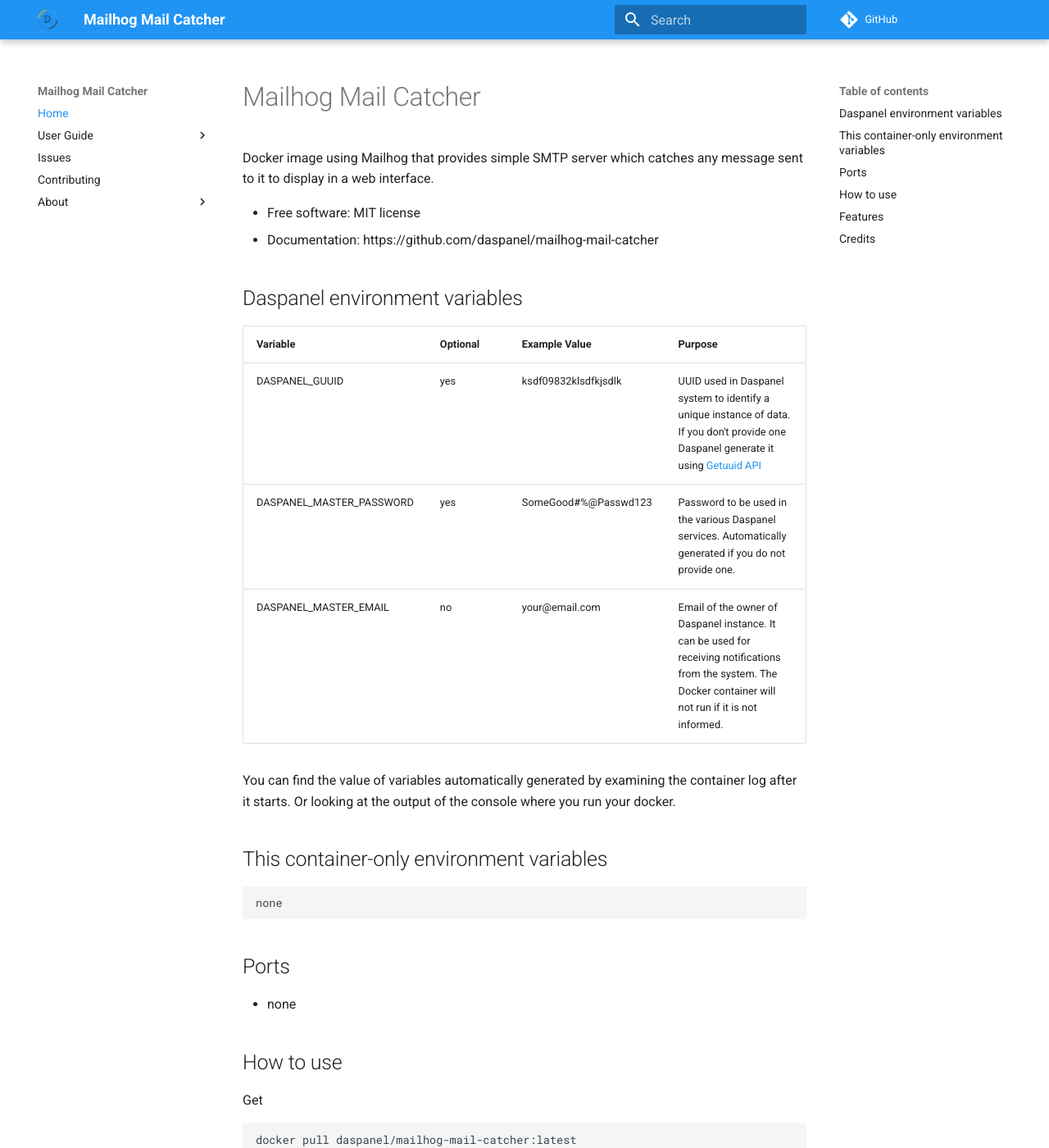
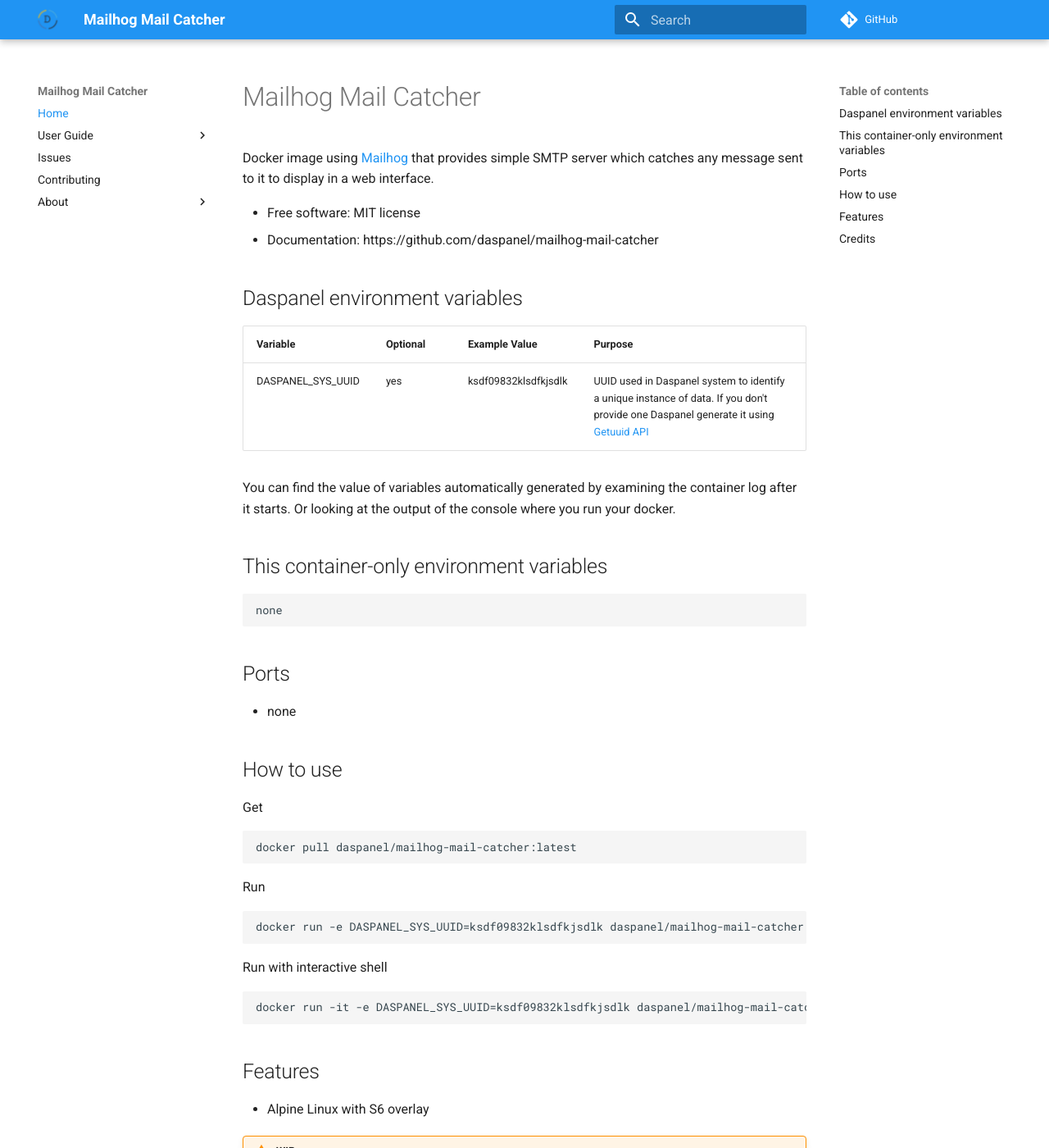
Before and after one commit to SIXwishlist/mailhog-mail-catcher, an MkDocs documentation site: the page built from docs/index.md, in a window 1280 px wide and 1400 px high. Shown: the whole window at 82% size. Built offline with MkDocs 1.6.1 and Material for MkDocs 9.7.7, drawn with Linux system fonts in a browser that asks for light colours; comment, search, counter and statistics services are not loaded; old or Windows-style settings are respelled for this version of MkDocs; some of the changed text lies outside the part shown.

Commit message:
Make container compatible with new Daspanel init/configuration system

````diff
--- a/docs/index.md
+++ b/docs/index.md
@@ -1,7 +1,8 @@
 
 # Mailhog Mail Catcher
 
-Docker image using Mailhog that provides simple SMTP server which catches any message sent to it to display in a web interface.
+Docker image using [Mailhog](https://github.com/hairyhenderson/gomplate) that
+provides simple SMTP server which catches any message sent to it to display in a web interface.
 
 * Free software: MIT license
 * Documentation: https://github.com/daspanel/mailhog-mail-catcher
@@ -9,9 +10,7 @@ Docker image using Mailhog that provides simple SMTP server which catches any me
 ## Daspanel environment variables
 | Variable | Optional      | Example Value | Purpose
 |----------|---------------|---------------|---------------|
-| DASPANEL_GUUID | yes | ksdf09832klsdfkjsdlk | UUID used in Daspanel system to identify a unique instance of data. If you don't provide one Daspanel generate it using [Getuuid API](https://9jzojg54n7.execute-api.us-east-1.amazonaws.com/v1/uuid)|
-| DASPANEL_MASTER_PASSWORD | yes | SomeGood#%@Passwd123 | Password to be used in the various Daspanel services. Automatically generated if you do not provide one.
-| DASPANEL_MASTER_EMAIL | no | your@email.com | Email of the owner of Daspanel instance. It can be used for receiving notifications from the system. The Docker container will not run if it is not informed.
+| DASPANEL_SYS_UUID | yes | ksdf09832klsdfkjsdlk | UUID used in Daspanel system to identify a unique instance of data. If you don't provide one Daspanel generate it using [Getuuid API](https://9jzojg54n7.execute-api.us-east-1.amazonaws.com/v1/uuid)|
 
 You can find the value of variables automatically generated by examining the
 container log after it starts. Or looking at the output of the console where
@@ -32,12 +31,12 @@ docker pull daspanel/mailhog-mail-catcher:latest
 
 Run
 ```shell
-docker run -e DASPANEL_MASTER_EMAIL=my@email.com daspanel/mailhog-mail-catcher:latest
+docker run -e DASPANEL_SYS_UUID=ksdf09832klsdfkjsdlk daspanel/mailhog-mail-catcher:latest
 ```
 
 Run with interactive shell
 ```shell
-docker run -it -e DASPANEL_MASTER_EMAIL=my@email.com daspanel/mailhog-mail-catcher:latest /bin/sh
+docker run -it -e DASPANEL_SYS_UUID=ksdf09832klsdfkjsdlk daspanel/mailhog-mail-catcher:latest /bin/sh
 ```
 
 ## Features
````
Also changed, not shown: other parts of docs/index.md (+1 -1 lines), README.md (+2 -4 lines), docker-compose.yml (+5 -10 lines), 8 other files.
